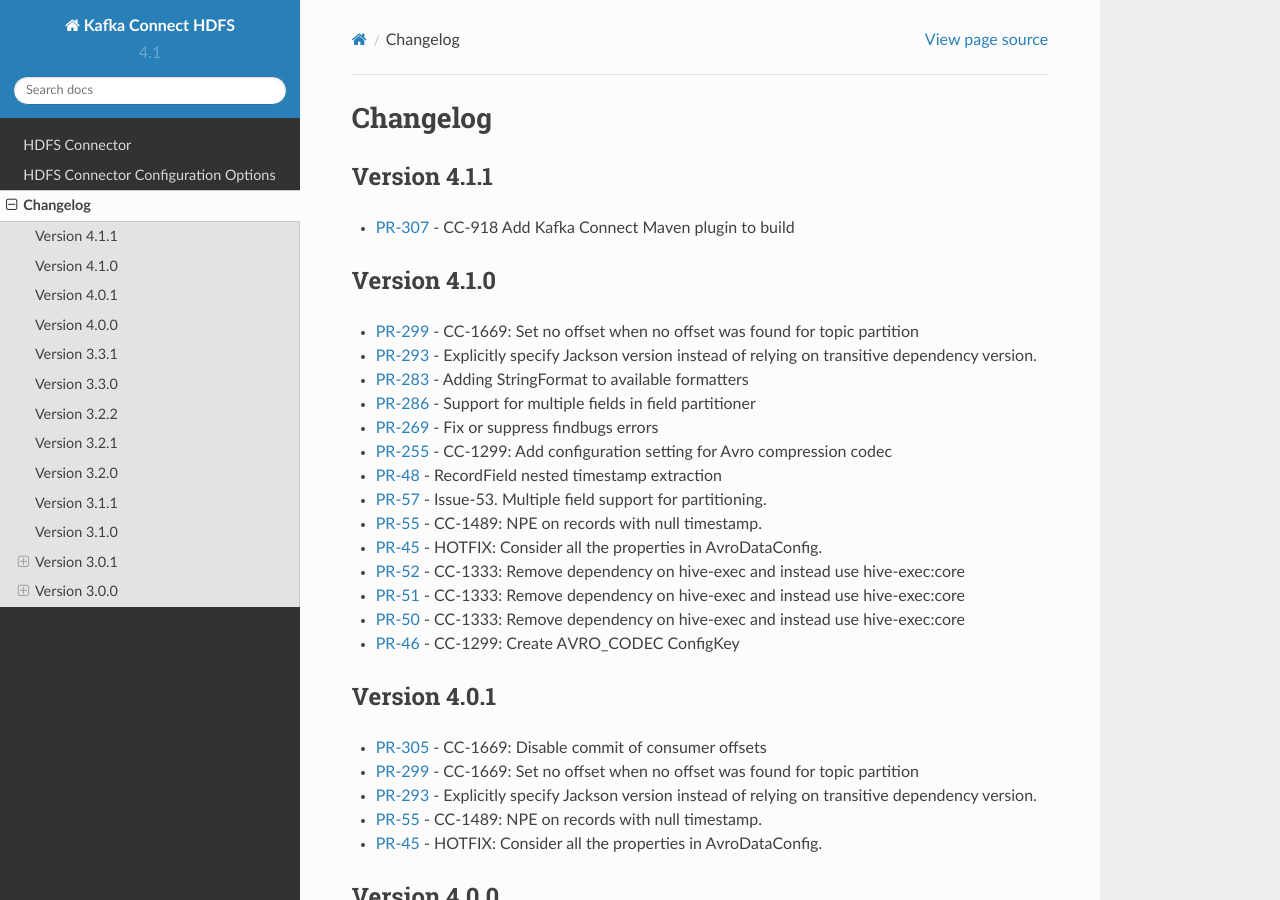
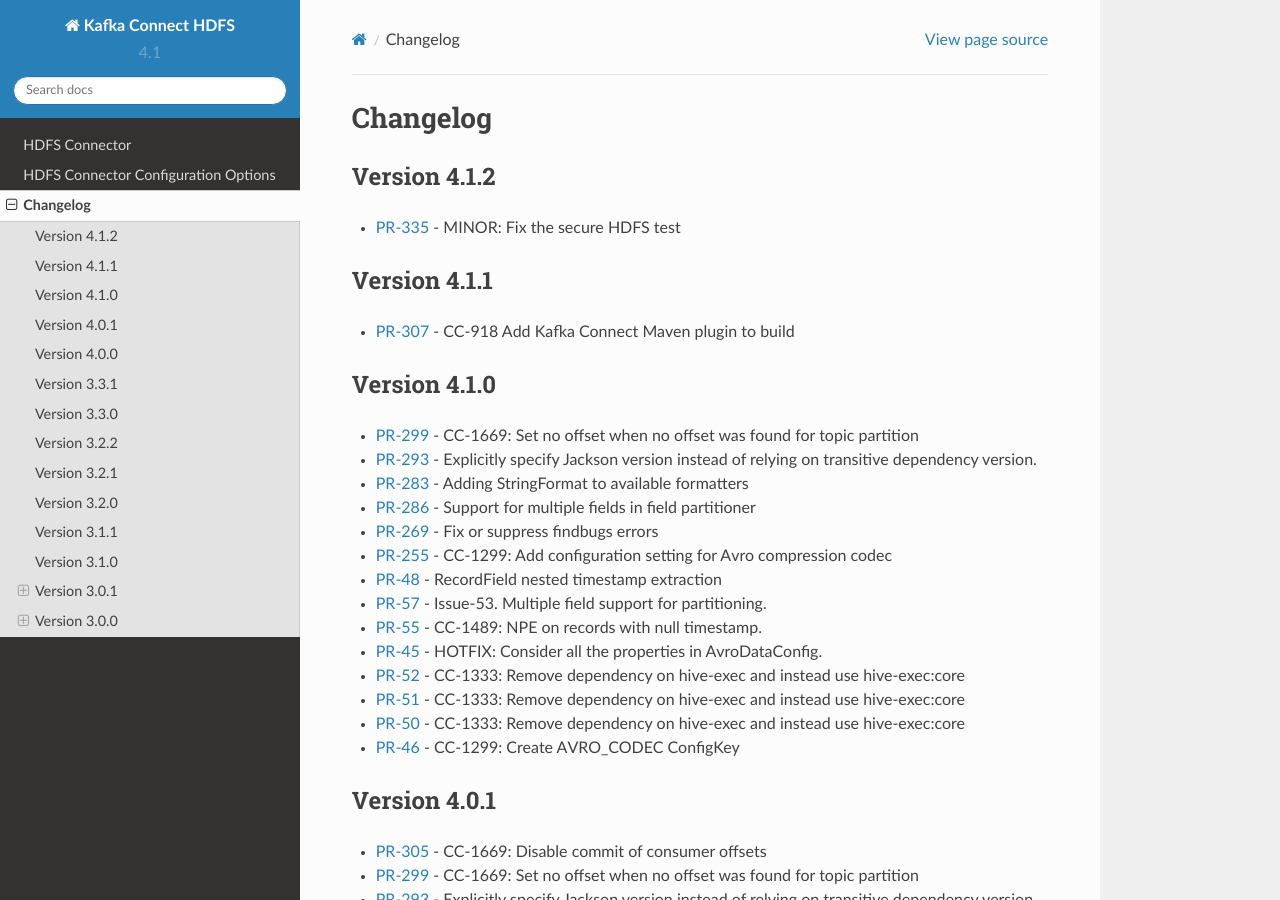
Before and after one commit to AIProphet/kafka-connect-hdfs, a Sphinx documentation site: the page built from docs/changelog.rst, in a window 1280 px wide and 900 px high. Built offline with Sphinx 7.4.7 and the Read the Docs theme 2.0.0, drawn with Linux system fonts in a browser that asks for light colours.

Commit message:
MINOR: v4.1.2 changelogs

```diff
--- a/docs/changelog.rst
+++ b/docs/changelog.rst
@@ -2,6 +2,11 @@
 
 Changelog
 =========
+
+Version 4.1.2
+-------------
+
+* `PR-335 <https://github.com/confluentinc/kafka-connect-hdfs/pull/335>`_ - MINOR: Fix the secure HDFS test
 
 Version 4.1.1
 -------------
```
